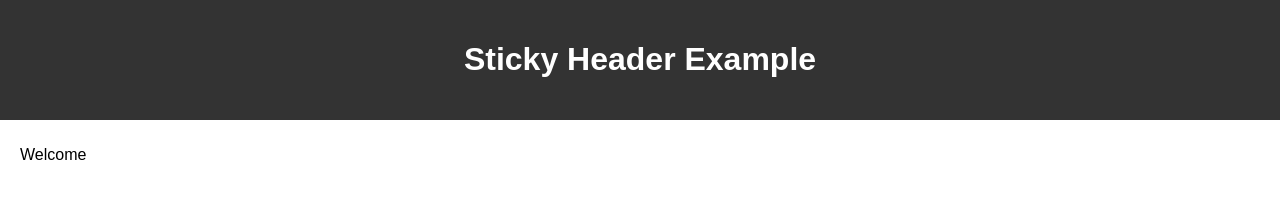
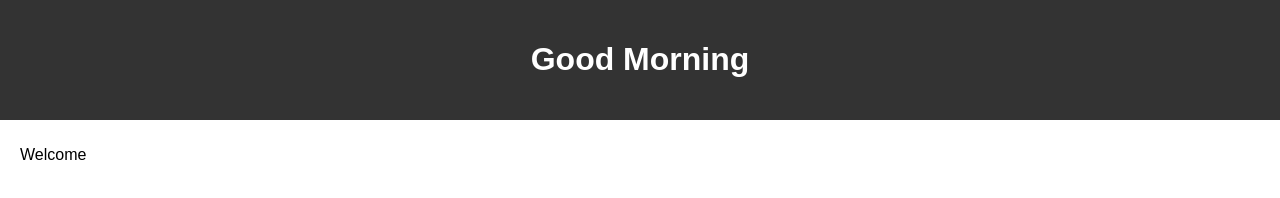
Before and after one commit to triasnugra/stickyheader, a plain HTML site: page index.html in a window 1280 px wide. Drawn offline with Linux system fonts and the light colour scheme.

Commit message:
Update index.html

```diff
--- a/index.html
+++ b/index.html
@@ -3,12 +3,12 @@
 <head>
   <meta charset="UTF-8">
   <meta name="viewport" content="width=device-width, initial-scale=1.0">
-  <title>Good Morning</title>
+  <title>Sticky Header</title>
   <link rel="stylesheet" href="styles.css">
 </head>
 <body>
   <header class="sticky-header">
-    <h1>Sticky Header Example</h1>
+    <h1>Good Morning</h1>
   </header>
 
   <div class="content">
```
